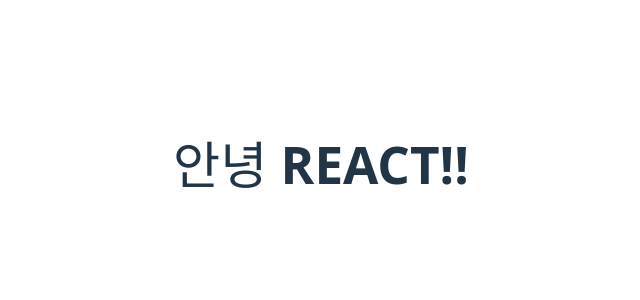
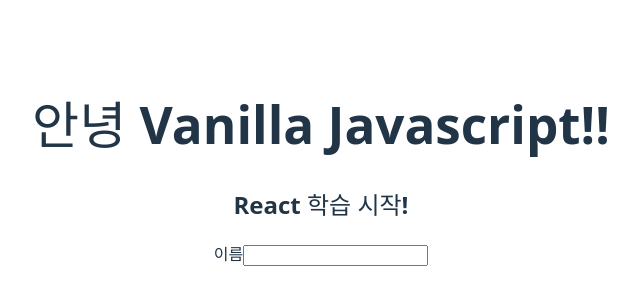
Before and after one commit to hoyoungleee/react-study202504, a React (Vite) app: page / in a window 1280 px wide. Shown: the part 236-536 px from the top of the page, without its empty margins (319-959 px from the left). Built offline with nearby package versions, Linux system fonts and the light colour scheme.

Commit message:
jsx 기초

```diff
--- a/src/App.jsx
+++ b/src/App.jsx
@@ -1,4 +1,4 @@
-
+import React from 'react';
 import './App.css'
 
 function App() {
@@ -13,7 +13,18 @@
     4. 의미없는 부모는 <React.Fragment>로 감싸면 됨
     5. 변수값이나 함수를 출력할 때는 {}로 감싸면 됨.
   */
-  return <h1>안녕 REACT!!</h1>;
+  // const $h1 = React.createElement('h1', null, '안녕 REACT!!'); -> fm
+
+  const subject = "Vanilla Javascript!!";
+
+  return (
+    <>
+      <h1 className='title'>안녕 {subject}</h1>
+      <h2>React 학습 시작!</h2>
+      <label htmlFor='username'>이름</label>
+      <input type="text" id="username" />
+    </>
+  );
 }
 
 export default App
```
Also changed, not shown: 1 other file (tests, documents, lock files or other folders).
